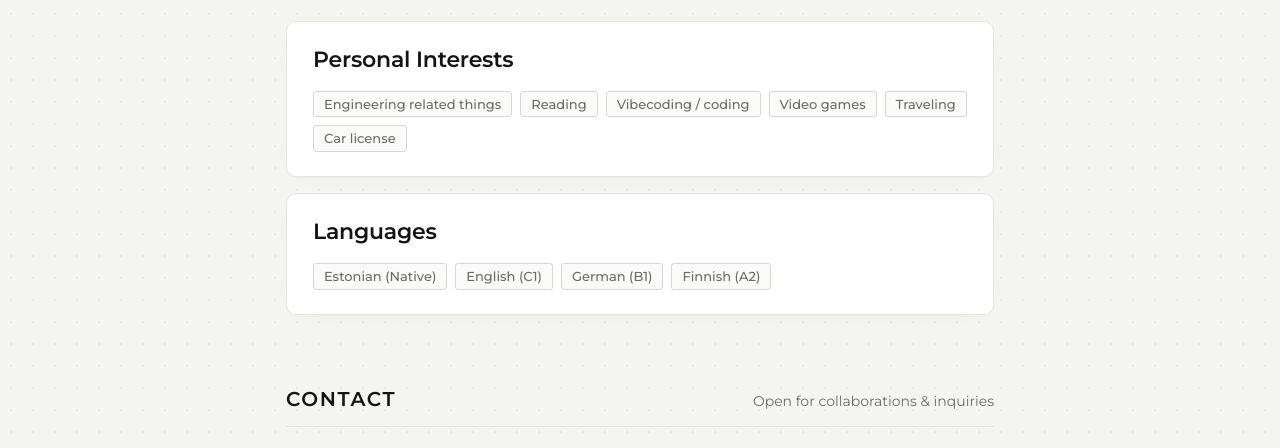
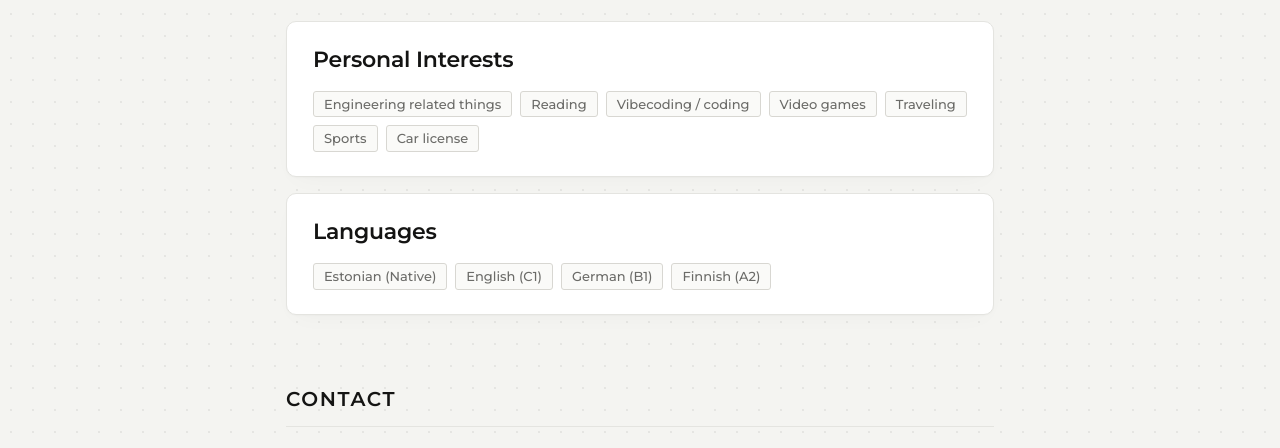
Before and after one commit to MikeEgert/main, a website: page home.html in a window 1280 px wide. Shown: the part 1559-2007 px from the top of the page. Drawn offline with Linux system fonts and the light colour scheme.

Commit message:
Add Sports interest and remove contact collaboration note

```diff
--- a/home.html
+++ b/home.html
@@ -193,6 +193,7 @@
               <span class="work-tag">Vibecoding / coding</span>
               <span class="work-tag">Video games</span>
               <span class="work-tag">Traveling</span>
+              <span class="work-tag">Sports</span>
               <span class="work-tag">Car license</span>
             </div>
           </div>
@@ -218,7 +219,6 @@
       <div class="container">
         <div class="section-head">
           <h3 class="section-header">Contact</h3>
-          <p class="section-note">Open for collaborations &amp; inquiries</p>
         </div>
 
         <div class="contact-list">
```
Also changed, not shown: contact.html (+0 -1 lines).
